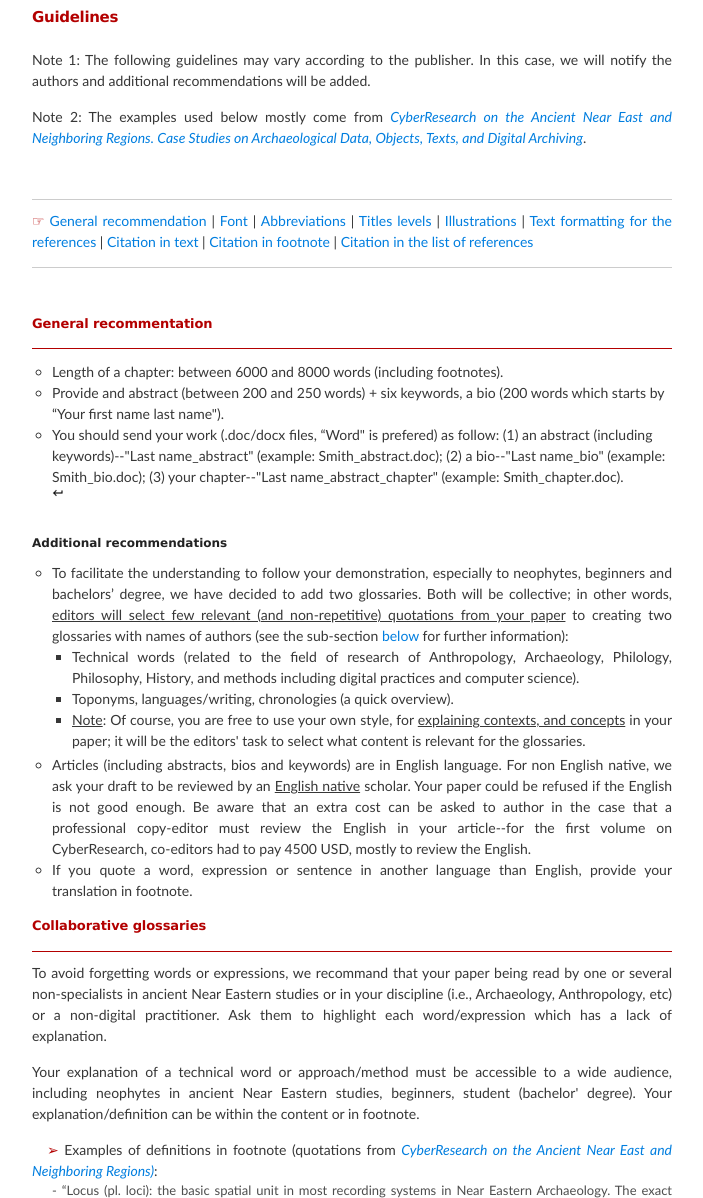
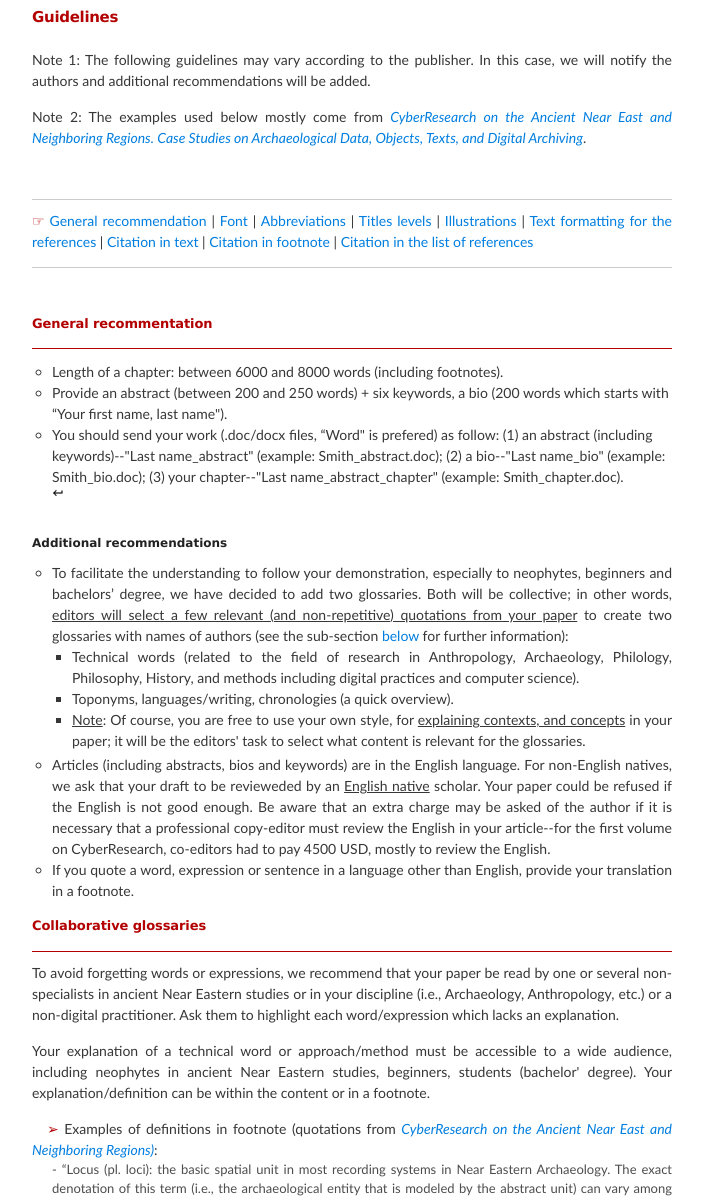
Before and after one commit to vbigot-juloux/ane-research-humanities, a Jekyll site: the page built from docs/Guidelines.md, in a window 1280 px wide and 1400 px high, cut to the strip 202-1400 px from the top of the window. Shown: the whole strip, without its empty margins (288-991 px from the left). Built offline with Jekyll 4.4.1, drawn with Linux system fonts in a browser that asks for light colours; the repository's description, which GitHub fills in, is left out; some of the changed text lies outside the part shown.

Commit message:
Update Guidelines.md

```diff
--- a/docs/Guidelines.md
+++ b/docs/Guidelines.md
@@ -20,29 +20,29 @@ layout: default
 <hr style="height:0; margin:0; background:transparent; border-bottom:0.5px solid #b30000;" />
 <ul style="list-style-type: circle">
    <li style="margin-top: 12px">Length of a chapter: between 6000 and 8000 words (including footnotes).</li>
-  <li>Provide and abstract (between 200 and 250 words) + six keywords, a bio (200 words which starts by “Your first name last name").</li>
+  <li>Provide an abstract (between 200 and 250 words) + six keywords, a bio (200 words which starts with “Your first name, last name").</li>
     <li>You should send your work (.doc/docx files, “Word" is prefered) as follow: (1) an abstract (including keywords)--"Last name_abstract" (example: Smith_abstract.doc); (2) a bio--"Last name_bio" (example: Smith_bio.doc); (3) your chapter--"Last name_abstract_chapter" (example: Smith_chapter.doc).</li>
   <li style="list-style-type: none;"><a href="#reco2" style="text-decoration: none"><img src="../assets/baseline_keyboard_return_black_18dp.png" style="border:0; -webkit-box-shadow: 0 0 0; width: 2%; margin-top: -5px; margin-left: -5px"/></a></li>
   </ul>
 
 <h4 style="font-size: 12px"><a href="#add-reco" name="add-reco2"></a>Additional recommendations</h4>
 <ul style="list-style-type: circle; text-align: justify">
-  <li>To facilitate the understanding to follow your demonstration, especially to <b>neophytes, beginners and bachelors’ degree</b>, we have decided to add two glossaries. Both will be collective; in other words, <u>editors will select few relevant (and non-repetitive) quotations from your paper</u> to creating two glossaries with names of authors (see the sub-section <a href="#glossaries" name="glossaries2">below</a> for further information):
+  <li>To facilitate the understanding to follow your demonstration, especially to <b>neophytes, beginners and bachelors’ degree</b>, we have decided to add two glossaries. Both will be collective; in other words, <u>editors will select a few relevant (and non-repetitive) quotations from your paper</u> to create two glossaries with names of authors (see the sub-section <a href="#glossaries" name="glossaries2">below</a> for further information):
 <ul style="list-style-type: square">
-  <li>Technical words (related to the field of research of Anthropology, Archaeology, Philology, Philosophy, History, and methods including digital practices and computer science).</li>
+  <li>Technical words (related to the field of research in Anthropology, Archaeology, Philology, Philosophy, History, and methods including digital practices and computer science).</li>
   <li>Toponyms, languages/writing, chronologies (a quick overview).</li>
   <li style="list-style-type: square"><u>Note</u>: Of course, you are free to use your own style, for <u>explaining contexts, and concepts</u> in your paper; it will be the editors' task to select what content is relevant for the glossaries.</li>
 </ul>
   </li>
 
-<li style="margin-top: -12px;">Articles (including abstracts, bios and keywords) are in English language. For non English native, <b>we ask your draft to be reviewed by an <u>English native</u> scholar</b>. Your paper could be refused if the English is not good enough. Be aware that an extra cost can be asked to author in the case that a professional copy-editor must review the English in your article--for the first volume on CyberResearch, co-editors had to pay 4500 USD, mostly to review the English.</li>
-<li>If you quote a word, expression or sentence in another language than English, provide your translation in footnote.</li>
+<li style="margin-top: -12px;">Articles (including abstracts, bios and keywords) are in the English language. For non-English natives, <b>we ask that your draft to be revieweded by an <u>English native</u> scholar</b>. Your paper could be refused if the English is not good enough. Be aware that an extra charge may be asked of the author if it is necessary that a professional copy-editor must review the English in your article--for the first volume on CyberResearch, co-editors had to pay 4500 USD, mostly to review the English.</li>
+<li>If you quote a word, expression or sentence in a language other than English, provide your translation in a footnote.</li>
 </ul>
 
 <h3 style="color:#b30000;"><a name="glossaries"></a>Collaborative glossaries</h3>
 <hr style="height:0; margin:0; background:transparent; border-bottom:0.5px solid #b30000;" />
-<p>To avoid forgetting words or expressions, we recommand that your paper being read by one or several non-specialists in ancient Near Eastern studies or in your discipline (i.e., Archaeology, Anthropology, etc) or a non-digital practitioner. Ask them to highlight each word/expression which has a lack of explanation.</p>
-<p>Your explanation of a technical word or approach/method must be accessible to a wide audience, including neophytes in ancient Near Eastern studies, beginners, student (bachelor' degree). Your explanation/definition can be within the content or in footnote.</p>
+<p>To avoid forgetting words or expressions, we recommend that your paper be read by one or several non-specialists in ancient Near Eastern studies or in your discipline (i.e., Archaeology, Anthropology, etc.) or a non-digital practitioner. Ask them to highlight each word/expression which lacks an explanation.</p>
+<p>Your explanation of a technical word or approach/method must be accessible to a wide audience, including neophytes in ancient Near Eastern studies, beginners, students (bachelor' degree). Your explanation/definition can be within the content or in a footnote.</p>
 <ul style="list-style-type: none">
   <li style="margin-left: -20px; text-align: justify"><span style="color:#b30000; font-size: 14px; padding-left: 15px">&#x27A2;</span> Examples of definitions in footnote (quotations from <em><a href="http://ane-research-humanities.science/docs/CyberResearch-vol1" target="_blank">CyberResearch on the Ancient Near East and Neighboring Regions)</a></em>:
     <ul style="list-style-type: none; font-size: 13px; color: #4d4d4d; text-align: justify;">
@@ -64,7 +64,7 @@ layout: default
 <hr style="height:0; margin:0; background:transparent; border-bottom:0.5px solid #b30000;" />
 <ul style="list-style-type: none">
   <li style="margin-top: 12px"><span style="color:#b30000; font-size: 12px;">&#x27A2;</span> For computer language, use Courier New font, size 10pt in the content, size 9pt in the footnotes.</li>
-  <li><span style="color:#b30000; font-size: 12px;">&#x27A2;</span> For ancient language transliterated in latin script, write the occurrence or expression in italic, except when the word/expression is between quotation marks:<br />
+  <li><span style="color:#b30000; font-size: 12px;">&#x27A2;</span> For ancient languages transliterated in Latin script, write the occurrence or expression in italics, except when the word/expression is between quotation marks:<br />
     <span style="font-size: 13px; color: #4d4d4d; padding-left: 18px">… is transcribed as “mḫṣ.”</span>
   </li>
   <li><span style="color:#b30000; font-size: 12px;">&#x27A2;</span> For cuneiform or hieroglyph sign(s), provide the unicode reference at the desired location. The publisher will change to cuneiform/hieroglyph script during the editing process. For example:
@@ -73,13 +73,13 @@ layout: default
   <li>… if one finds (Unicode U+12217) on a cuneiform tablet, the transliteration would read “lugal,” which means king.</li>
       </ul>
       </li>
-   <li style="margin-top: -12px"><span style="color:#b30000; font-size: 12px;">&#x27A2;</span> Use diacritic glyph, i.e.: Ras Šamra instead of Ras Shamra.</li>
+   <li style="margin-top: -12px"><span style="color:#b30000; font-size: 12px;">&#x27A2;</span> Use diacritic glyphs, i.e.: Ras Šamra instead of Ras Shamra.</li>
    <li style="list-style-type: none;"><a href="#font2" style="text-decoration: none"><img src="../assets/baseline_keyboard_return_black_18dp.png" style="border:0; -webkit-box-shadow: 0 0 0; width: 2%; margin-top: -5px; margin-left: -5px"/></a></li>
   </ul>
 
 <h3 style="color:#b30000;"><a name="abbr"></a>Abbreviations</h3>
 <hr style="height:0; margin:0; background:transparent; border-bottom:0.5px solid #b30000;" />
-<p>Abbreviation, including acronyms, shall be in small-caps. Write the full name of the first occurrence and then its abbreviation under brackets. Afterwards, use only the abbreviation. <br />
+<p>Abbreviations, including acronyms, shall be in small-caps. Write the full name of the first occurrence and then its abbreviation within brackets. Afterwards, use only the abbreviation. <br />
   <span style="font-size: 13px; color: #4d4d4d">
 <span style="color:#b30000; font-size: 14px; padding-left: 15px">&#x27A2;</span> ancient Near East (<span style="font-variant: small-caps; font-size: 15px;">ane</span>)<br />
 Use small-caps for Journals and Series (no need to write it in full): <br />
@@ -129,11 +129,11 @@ The multiple-author scheme is:<br />
 <h4 style="font-size: 13px; color:#b30000;">Text formatting for the references</h4>
 <hr style="height:0; margin:0; background:transparent; border-bottom:0.5px solid #b30000;" />
 <ul style="list-style-type: none">
-  <li style="margin-top: 12px"><span style="color:#b30000; font-size: 12px;">&#x27A2;</span> Always use long dash ( – ) to mean a page or time interval.</li>
+  <li style="margin-top: 12px"><span style="color:#b30000; font-size: 12px;">&#x27A2;</span> Always use a long dash ( – ) to mean a page or time interval.</li>
   <li><span style="color:#b30000; font-size: 12px;">&#x27A2;</span> Pay attention to the use of full stops, inverted commas, and italics.</li>
-  <li><span style="color:#b30000; font-size: 12px;">&#x27A2;</span> Quotation mark should include other punctuation marks:
+  <li><span style="color:#b30000; font-size: 12px;">&#x27A2;</span> Quotation marks should include other punctuation marks:
   <ul style="list-style-type: none; font-size: 13px; color: #4d4d4d">
-    <li>- … which defined objects as a descriptive list of qualities, or “factors,” allowed objects…</li>
+    <li>- … which define objects as a descriptive list of qualities, or “factors,” allowed objects…</li>
     <li>- … from geographically defined styles to the notion of “communities of styles.</li>
     <li>- Its inflectional form “t-m-t-ḫṣ-n,”…</li>
     <li>- <u>With the exception of a translation's word</u>: <em>muḫḫu</em> (3,493), “skull, top, concerning (something)”.</li>
@@ -142,7 +142,7 @@ The multiple-author scheme is:<br />
 <li style="margin-top: -12px"><span style="color:#b30000; font-size: 12px;">&#x27A2;</span> Always write websites between < > and not underlined (they should not be web-links--please de-activate each web-link in the text and bibliography).</li>
 <li><span style="color:#b30000; font-size: 12px;">&#x27A2;</span> English titles should be, as usual, written with capital first letters for verbs, substantives and adjectives.</li>
   <li><span style="color:#b30000; font-size: 12px;">&#x27A2;</span> Put all bibliography in footnotes, nothing in the text.</li>
-<li><span style="color:#b30000; font-size: 12px;">&#x27A2;</span> Call of footnote should follow a punctuation mark:
+<li><span style="color:#b30000; font-size: 12px;">&#x27A2;</span>A footnote notation should follow a punctuation mark:
 <ul style="list-style-type: none; font-size: 13px; color: #4d4d4d">
   <li>- … based on a text format.<sup style="font-size: 9px">14</sup></li>
   <li>- … in his definition of apocryphal texts,<sup  style="font-size: 9px">38</sup></li>
@@ -152,13 +152,13 @@ The multiple-author scheme is:<br />
   </ul>
   </li>
 <li style="margin-top: -12px"><span style="color:#b30000; font-size: 12px;">&#x27A2;</span> Be aware: Arabic family names beginning with “al-” should be put in the reference list according to the order required by what follows “al-”.</li>
-  <li>Names with particles, including aristrocratic particles, shall be removed in citation within footnotes (“van…”, “de…”, “di…”, “von…”, “de la…”, etc.). In the list of references, if the name with particle is the first author, write:
+  <li>Names with particles, including aristocratic particles, shall be removed in citation within footnotes (“van…”, “de…”, “di…”, “von…”, “de la…”, etc.). In the list of references, if the name with a particle is the first author, write:
   <ul style="list-style-type: none; font-size: 13px; color: #4d4d4d">
     <li>- <u>In footnote</u>: Ludovico. Soldt.</li>
     <li>- <u>In the citation list</u>: Ludovico, Alessandro di. Soldt, Wilfred van.</li>
     </ul>
     </li>
-  <li style="margin-top: -12px"><span style="color:#b30000; font-size: 12px;">&#x27A2;</span> Do no write particle with capital.</li>
+  <li style="margin-top: -12px"><span style="color:#b30000; font-size: 12px;">&#x27A2;</span> Do no capitalize a particle.</li>
   <li><span style="color:#b30000; font-size: 12px;">&#x27A2;</span> Second Names should be abbreviated.</li>
   <li><span style="color:#b30000; font-size: 12px;">&#x27A2;</span> When <span style="font-variant: small-caps; font-size: 15px;">dois</span> of cited publications are available, please include them.</li>
    <li style="list-style-type: none;"><a href="#Tform2" style="text-decoration: none"><img src="../assets/baseline_keyboard_return_black_18dp.png" style="border:0; -webkit-box-shadow: 0 0 0; width: 2%; margin-top: -5px; margin-left: -5px"/></a></li>
@@ -229,7 +229,7 @@ The volumes are freely downloadable at <https://oi.uchicago.edu/research/publica
 
 Note:
 <ul style="list-style-type:decimal; margin-top: -12px">
-  <li style="padding-bottom: 12px; text-align: justify">If there is the need to mention two or more consecutive times a same work, after the first normal citation in the same paragraph, the abbreviation “ibid.” should be used as substitution of <span style="color: rgba(191, 4, 27, 0.97)">[Author Year]</span>:<br />
+  <li style="padding-bottom: 12px; text-align: justify">If there is the need to mention the same work two or more consecutive times, after the first normal citation in the same paragraph, the abbreviation “ibid.” should be used as a substitution of <span style="color: rgba(191, 4, 27, 0.97)">[Author Year]</span>:<br />
    <span style="padding-left: 15px; display: inline-block; font-size: 13px; color: #4d4d4d">
      <span style="color:#b30000; font-size: 12px;">&#x27A2;</span> … as in Bovon 2004, 318–319. […] Furthermore, … (ibid., 321).</span>
   </li>
```
